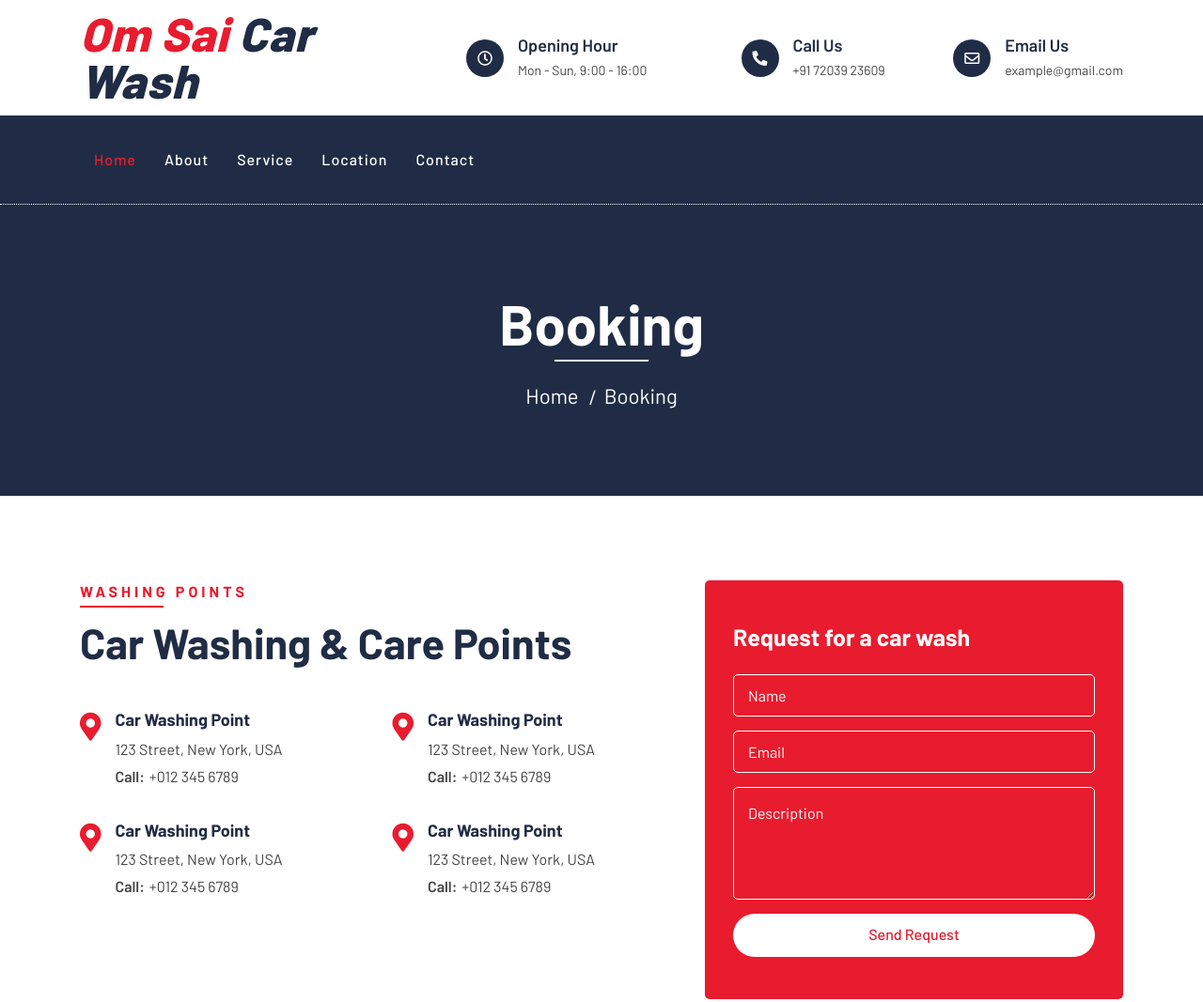
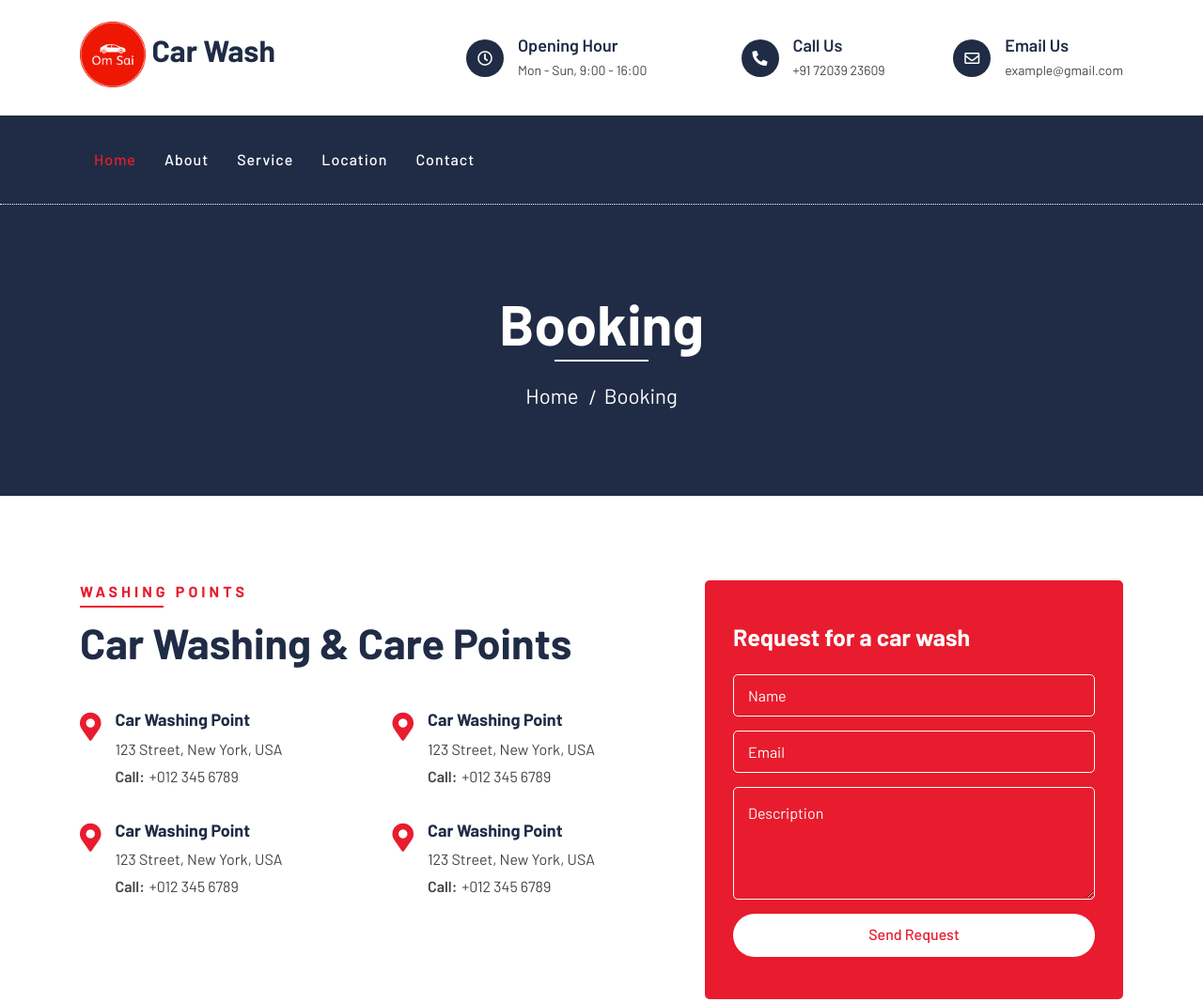
Before and after one commit to kaushilprajapati/OmSaiCarWash, a plain HTML site: page booking.html in a window 1280 px wide. Shown: the top 1067 px of the page at 94% size. Drawn offline with nearby package versions, Linux system fonts and the light colour scheme.

Commit message:
Update booking.html

```diff
--- a/booking.html
+++ b/booking.html
@@ -30,7 +30,8 @@
                     <div class="col-lg-4 col-md-12">
                         <div class="logo">
                             <a href="index.html">
-                                <h1>Om Sai  <span> Car Wash</span></h1>
+<!--                                 <h1>Om Sai  <span> Car Wash</span></h1> -->
+                                <h2><img src="img/logo.png" alt="Logo"> <span> <b>Car Wash</b></span></h2>
                                 <!-- <img src="img/logo.jpg" alt="Logo"> -->
                             </a>
                         </div>
```
